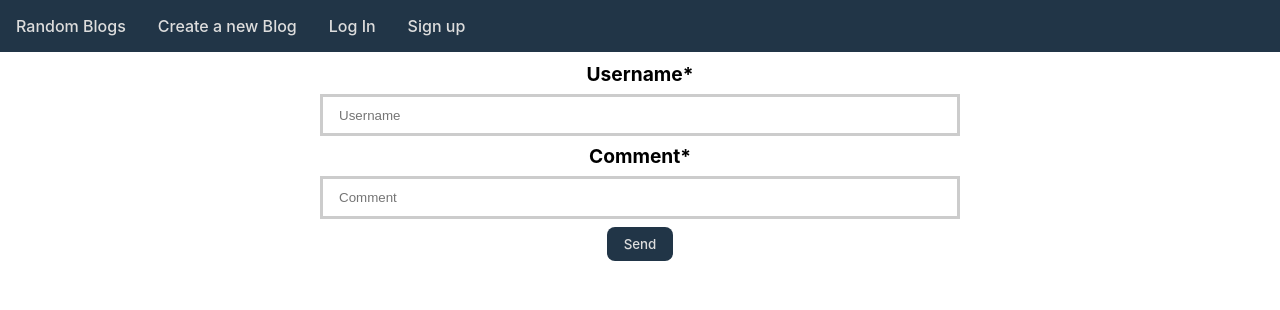
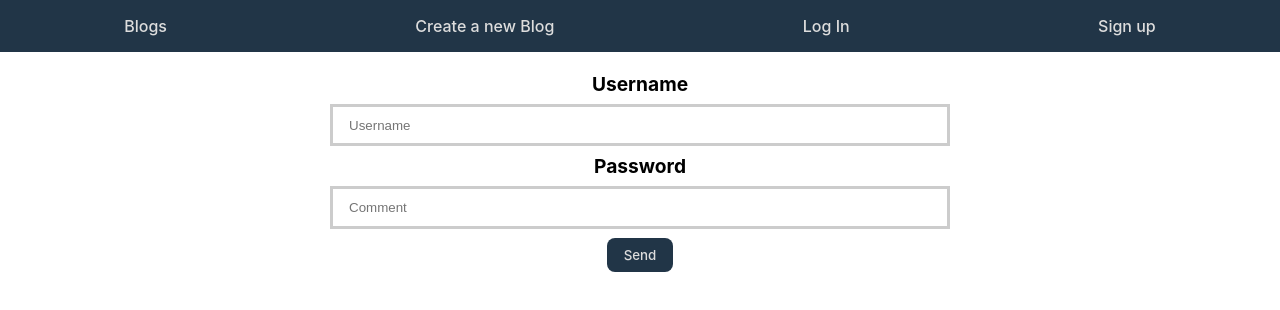
Before and after one commit to ZeroMinus13/Blog-Admin, a React (Vite) app: page /login in a window 1280 px wide. Shown: the top 310 px of the page. Built offline with nearby package versions, Linux system fonts and the light colour scheme.

Commit message:
fixed error handling

```diff
--- a/comps/Login.tsx
+++ b/comps/Login.tsx
@@ -1,12 +1,13 @@
-import React, { useState } from 'react';
-import { useNavigate } from 'react-router-dom';
+import React, { useState } from 'react'
+import { useNavigate } from 'react-router-dom'
 
-function Login({ setUserName }: { setUserName: React.Dispatch<React.SetStateAction<string>> }) {
-  const [formData, setFormData] = useState({ username: '', password: '' });
-  let navigate = useNavigate();
+function Login({ setUserName }: { setUserName: React.Dispatch<React.SetStateAction<null>> }) {
+  const [formData, setFormData] = useState({ username: '', password: '' })
+  const [error, setError] = useState<null | string>(null)
+  let navigate = useNavigate()
 
   async function submitData(event: React.FormEvent<HTMLFormElement>) {
-    event.preventDefault();
+    event.preventDefault()
     try {
       const response = await fetch('http://localhost:3000/login', {
         method: 'POST',
@@ -15,44 +16,48 @@ function Login({ setUserName }: { setUserName: React.Dispatch<React.SetStateActi
         },
         credentials: 'include',
         body: JSON.stringify(formData),
-      });
+      })
+
       if (response.ok) {
-        const res = await response.json();
-        const jwt = response.headers.get('Set-Cookie')!;
-        document.cookie = jwt;
-        setUserName(res.user);
-        navigate('/');
+        const res = await response.json()
+        localStorage.setItem('user', JSON.stringify(res))
+        setUserName(res.user)
+        navigate('/')
+      } else {
+        const errorResponse = await response.json()
+        setError(errorResponse.error)
       }
-    } catch (err) {
-      console.log(err);
+    } catch (error) {
+      console.log(error)
     }
   }
   return (
     <>
-      <form method="POST" onSubmit={submitData} className="commentForm center">
-        <label htmlFor="username">Username*</label>
+      <form method='POST' onSubmit={submitData} className='createForm loading'>
+        <span className='error'>{error}</span>
+        <label htmlFor='username'>Username</label>
         <input
-          type="text"
-          name="username"
+          type='text'
+          name='username'
           onChange={(e) => setFormData({ ...formData, username: e.target.value })}
           value={formData.username}
-          placeholder="Username"
+          placeholder='Username'
         />
 
-        <label htmlFor="content">Comment*</label>
+        <label htmlFor='content'>Password</label>
         <input
-          type="password"
-          name="content"
+          type='password'
+          name='content'
           onChange={(e) => setFormData({ ...formData, password: e.target.value })}
           value={formData.password}
-          placeholder="Comment"
-          autoComplete="password"
+          placeholder='Comment'
+          autoComplete='password'
         />
         <br />
         <button>Send</button>
       </form>
     </>
-  );
+  )
 }
 
-export default Login;
+export default Login
--- a/comps/blogcreate.tsx
+++ b/comps/blogcreate.tsx
@@ -1,55 +1,59 @@
-import React, { useState } from 'react';
-import { useNavigate } from 'react-router-dom';
+import React, { useState } from 'react'
+import { useNavigate } from 'react-router-dom'
 
-function Blogcreate({ jwtToken }: { jwtToken: string }) {
-  const [formData, setFormData] = useState({ title: '', content: '' });
-  const [error, setError] = useState('');
-  let navigate = useNavigate();
+function Blogcreate({ token }: { token: string | null }) {
+  const [formData, setFormData] = useState({ title: '', content: '' })
+  const [error, setError] = useState('')
+  let navigate = useNavigate()
 
   async function submitData(event: React.FormEvent<HTMLFormElement>) {
-    event.preventDefault();
+    event.preventDefault()
     try {
       const response = await fetch('http://localhost:3000/', {
         method: 'POST',
         headers: {
           'Content-Type': 'application/json',
-          Authorization: `Bearer ${jwtToken}`,
+          Authorization: `Bearer ${token}`,
         },
         body: JSON.stringify(formData),
-      });
+      })
       if (response.ok) {
-        navigate('/');
+        navigate('/')
+      } else {
+        const errorResponse = await response.json()
+        setError(errorResponse.error)
       }
     } catch (err) {
-      setError('Error occurred in database please try again later!');
+      console.log(err)
+      setError('Error Occurred')
     }
   }
 
   return (
     <>
-      <form method="POST" onSubmit={submitData} className="createForm">
-        <label htmlFor="title">Title</label>
-        <span className="error">{error}</span>
+      <form method='POST' onSubmit={submitData} className='createForm'>
+        <span className='error'>{error}</span>
+        <label htmlFor='title'>Title</label>
         <input
-          type="text"
-          name="title"
+          type='text'
+          name='title'
           onChange={(e) => setFormData({ ...formData, title: e.target.value })}
           value={formData.title}
-          placeholder="Title"
+          placeholder='Title'
         />
 
-        <label htmlFor="content">Content</label>
+        <label htmlFor='content'>Content</label>
         <textarea
-          name="content"
+          name='content'
           onChange={(e) => setFormData({ ...formData, content: e.target.value })}
           value={formData.content}
-          placeholder="Content"
+          placeholder='Content'
         />
         <br />
         <button>Submit</button>
       </form>
     </>
-  );
+  )
 }
 
-export default Blogcreate;
+export default Blogcreate
--- a/comps/comment.tsx
+++ b/comps/comment.tsx
@@ -1,19 +1,17 @@
-import React, { useState } from 'react';
+import React, { useState } from 'react'
 
-function Comment({
-  id,
-  setComment,
-  comment,
-}: {
-  id: string;
-  setComment: React.Dispatch<React.SetStateAction<boolean>>;
-  comment: boolean;
-}) {
-  const [formData, setFormData] = useState({ username: '', content: '' });
-  const [error, setError] = useState('');
+type commentProps = {
+  id: string
+  setComment: React.Dispatch<React.SetStateAction<boolean>>
+  comment: boolean
+}
+
+function Comment({ id, setComment, comment }: commentProps) {
+  const [formData, setFormData] = useState({ username: '', content: '' })
+  const [error, setError] = useState<null | string>(null)
 
   async function submitData(event: React.FormEvent<HTMLFormElement>) {
-    event.preventDefault();
+    event.preventDefault()
     try {
       const response = await fetch(`http://localhost:3000/comments/${id}/create`, {
         method: 'POST',
@@ -21,40 +19,45 @@ function Comment({
           'Content-Type': 'application/json',
         },
         body: JSON.stringify({ username: formData.username, content: formData.content, _id: id }),
-      });
+      })
       if (response.ok) {
-        setFormData({ username: '', content: '' });
-        setComment(() => !comment);
+        setFormData({ username: '', content: '' })
+        setComment(() => !comment)
+      } else {
+        const errorResponse = await response.json()
+        console.log(errorResponse)
+        setError(errorResponse.error)
       }
     } catch (err) {
-      setError('Error occurred in database please try again later!');
+      console.log(err)
+      setError('Error Occurred')
     }
   }
 
   return (
     <>
-      <form method="POST" onSubmit={submitData} className="commentForm">
-        <label htmlFor="username">Username*</label>
-        <span className="error">{error}</span>
+      <form method='POST' onSubmit={submitData} className='commentForm'>
+        <span className='error'>{error}</span>
+        <label htmlFor='username'>Username*</label>
         <input
-          type="text"
-          name="username"
+          type='text'
+          name='username'
           onChange={(e) => setFormData({ ...formData, username: e.target.value })}
           value={formData.username}
-          placeholder="Username"
+          placeholder='Username'
         />
 
-        <label htmlFor="content">Comment*</label>
+        <label htmlFor='content'>Comment*</label>
         <textarea
-          name="content"
+          name='content'
           onChange={(e) => setFormData({ ...formData, content: e.target.value })}
           value={formData.content}
-          placeholder="Comment"
+          placeholder='Comment'
         />
         <br />
         <button>Send</button>
       </form>
     </>
-  );
+  )
 }
-export default Comment;
+export default Comment
--- a/comps/routing.tsx
+++ b/comps/routing.tsx
@@ -1,43 +1,63 @@
-import { Route, Routes, Link } from 'react-router-dom';
-import BlogContent from './blogs';
-import Blogcreate from './blogcreate';
-import SingleBlog from './SingleBlog';
-import Login from './Login';
-import Signup from './signup';
-import { useState } from 'react';
+import { Route, Routes, Link } from 'react-router-dom'
+import Blogs from './blogs'
+import Blogcreate from './blogcreate'
+import SingleBlog from './SingleBlog'
+import Login from './login'
+import Signup from './signup'
+import { useState, useEffect } from 'react'
 
+const User = ({ userName }: { userName: string | null }) => {
+  return !userName ? (
+    <>
+      <Link to='/login'>Log In</Link>
+      <Link to='/signup'>Sign up</Link>
+    </>
+  ) : (
+    <>
+      <p className='userName'> {userName.charAt(0).toUpperCase().concat(userName.slice(1))} </p>
+      <Link to='/' onClick={() => signOut()}>
+        Sign Out
+      </Link>
+    </>
+  )
+}
 function RouteComponent() {
-  const [userName, setUserName] = useState('');
+  const [userName, setUserName] = useState(null)
+  const [token, setToken] = useState<string | null>(null)
+  useEffect(() => {
+    let loggedUser = localStorage.getItem('user')
+    if (loggedUser) {
+      let user = JSON.parse(loggedUser)
+      setToken(user.token)
+      setUserName(user.user)
+    }
+  })
   function Navbar() {
     return (
       <nav>
-        <Link to="/">Random Blogs</Link>
-        <Link to="/createBlog">Create a new Blog</Link>
-        <Link to="/login">Log In</Link>
-        <Link to="/signup">Sign up</Link>
+        <Link to='/'>Blogs</Link>
+        <Link to='/createBlog'>Create a new Blog</Link>
+        <User userName={userName} />
       </nav>
-    );
+    )
   }
 
   return (
     <>
       <Navbar />
       <Routes>
-        <Route path="/" element={<BlogContent userName={userName} />} />
-        <Route path="/createBlog" element={<Blogcreate jwtToken={jwtToken} />} />
-        <Route path="/:id" element={<SingleBlog jwtToken={jwtToken} />} />
-        <Route path="/:id/edit" element={<Blogcreate jwtToken={jwtToken} />} />
-        <Route path="/login" element={<Login setUserName={setUserName} />} />
-        <Route path="/signup" element={<Signup />} />
+        <Route path='/' element={<Blogs />} />
+        <Route path='/createBlog' element={<Blogcreate token={token} />} />
+        <Route path='/:id' element={<SingleBlog token={token} />} />
+        <Route path='/:id/edit' element={<Blogcreate token={token} />} />
+        <Route path='/login' element={<Login setUserName={setUserName} />} />
+        <Route path='/signup' element={<Signup />} />
       </Routes>
     </>
-  );
+  )
 }
-function getCookie(name: string) {
-  const value = '; ' + document.cookie;
-  const parts = value.split('; ' + name + '=');
-  return parts[1];
+function signOut() {
+  localStorage.removeItem('user')
+  location.reload()
 }
-const jwtToken = getCookie('jwt');
-
-export default RouteComponent;
+export default RouteComponent
--- a/comps/signup.tsx
+++ b/comps/signup.tsx
@@ -1,50 +1,56 @@
-import React, { useState } from 'react';
-import { useNavigate } from 'react-router-dom';
+import { useState } from 'react'
+import { useNavigate } from 'react-router-dom'
 
 function Signup() {
-  const [admin, setAdmin] = useState({ username: '', password: '' });
-  const navigate = useNavigate();
-  async function admincreated() {
+  const [admin, setAdmin] = useState({ username: '', password: '' })
+  const [error, setError] = useState<null | string>(null)
+  const navigate = useNavigate()
+
+  async function admincreated(event: React.FormEvent<HTMLFormElement>) {
+    event.preventDefault()
     try {
-      const response = await fetch('http://localhost:3000/admin', {
+      const response = await fetch('http://localhost:3000/createAdmin', {
         method: 'POST',
         headers: {
           'Content-Type': 'application/json',
         },
         body: JSON.stringify(admin),
-      });
+      })
       if (response.ok) {
-        console.log(await response.json());
-        navigate('/');
+        navigate('/')
+      } else {
+        const errorRes = await response.json()
+        setError(errorRes.error)
       }
     } catch (err) {
-      console.log(err);
+      console.log(err)
     }
   }
 
   return (
-    <form method="POST" onSubmit={admincreated} className="createForm loading">
-      <label htmlFor="admin">Admin </label>
+    <form method='POST' onSubmit={admincreated} className='createForm loading' autoComplete='off'>
+      <span className='error'>{error}</span>
+      <label htmlFor='admin'>Username*</label>
       <input
-        type="text"
-        name="admin"
+        type='text'
+        name='admin'
         onChange={(e) => setAdmin({ ...admin, username: e.target.value })}
-        value={admin.username}
-        placeholder="Admin"
+        value={admin.username.toLowerCase()}
+        placeholder='Admin'
       />
 
-      <label htmlFor="password">Password</label>
+      <label htmlFor='password'>Password*</label>
       <input
-        type="password"
-        name="password"
+        type='password'
+        name='password'
         onChange={(e) => setAdmin({ ...admin, password: e.target.value })}
-        value={admin.password}
-        placeholder="Password"
+        value={admin.password.toLowerCase()}
+        placeholder='Password'
       />
       <br />
       <button>Submit</button>
     </form>
-  );
+  )
 }
 
-export default Signup;
+export default Signup
--- a/src/index.css
+++ b/src/index.css
@@ -6,13 +6,25 @@
   padding: 0;
   box-sizing: border-box;
 }
+nav {
+  display: flex;
+  padding: 1em;
+  gap: 2em;
+  justify-content: space-around;
+  background-color: #213547;
+}
 nav a {
   font-weight: 500;
   color: #ddd;
   text-decoration: inherit;
+  text-align: center;
 }
 nav a:hover {
-  color: #d3d;
+  color: rgb(107, 165, 240);
+}
+.userName {
+  color: rgb(83, 236, 216);
+  font-size: large;
 }
 a {
   text-decoration: none;
@@ -44,12 +56,7 @@ button:hover {
   gap: 2em;
   justify-content: center;
 }
-nav {
-  display: flex;
-  padding: 1em;
-  gap: 2em;
-  background-color: #213547;
-}
+
 .center {
   text-align: center;
 }
```
Also changed, not shown: comps/SingleBlog.tsx (+68 -73 lines), comps/blogs.tsx (+25 -26 lines).
